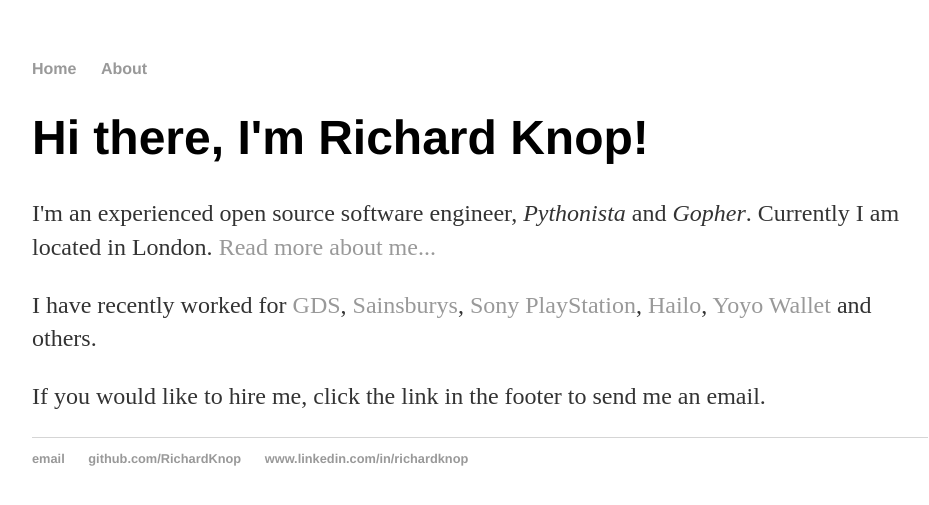
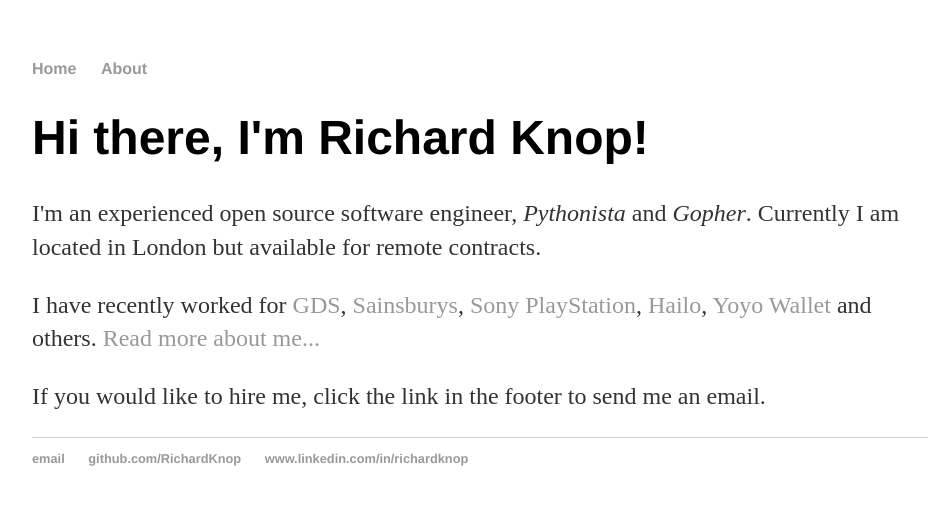
Before and after one commit to RichardKnop/richardknop.github.io, a Jekyll site: the page built from index.html, in a window 1280 px wide. Shown: the top 505 px of the page, without its empty margins (160-1089 px from the left). Built offline with Jekyll 4.4.1, drawn with Linux system fonts in a browser that asks for light colours.

Commit message:
Update index.html

```diff
--- a/index.html
+++ b/index.html
@@ -4,8 +4,8 @@
 ---
 <div class="blurb">
   <h1>Hi there, I'm Richard Knop!</h1>
-  <p>I'm an experienced open source software engineer, <em>Pythonista</em> and <em>Gopher</em>. Currently I am located in London. <a href="/about">Read more about me...</a></p>
-  <p>I have recently worked for <a href="https://gds.blog.gov.uk/">GDS</a>, <a href="http://www.sainsburys.co.uk/">Sainsburys</a>, <a href="http://www.uk.playstation.com/">Sony PlayStation</a>, <a href="https://www.hailoapp.com/">Hailo</a>, <a href="http://yoyowallet.com/">Yoyo Wallet</a> and others.</p>
+  <p>I'm an experienced open source software engineer, <em>Pythonista</em> and <em>Gopher</em>. Currently I am located in London but available for remote contracts.</p>
+  <p>I have recently worked for <a href="https://gds.blog.gov.uk/">GDS</a>, <a href="http://www.sainsburys.co.uk/">Sainsburys</a>, <a href="http://www.uk.playstation.com/">Sony PlayStation</a>, <a href="https://www.hailoapp.com/">Hailo</a>, <a href="http://yoyowallet.com/">Yoyo Wallet</a> and others. <a href="/about">Read more about me...</a></p>
   <p>If you would like to hire me, click the link in the footer to send me an email.</p>
 </div>
 <!-- /.blurb -->
```
